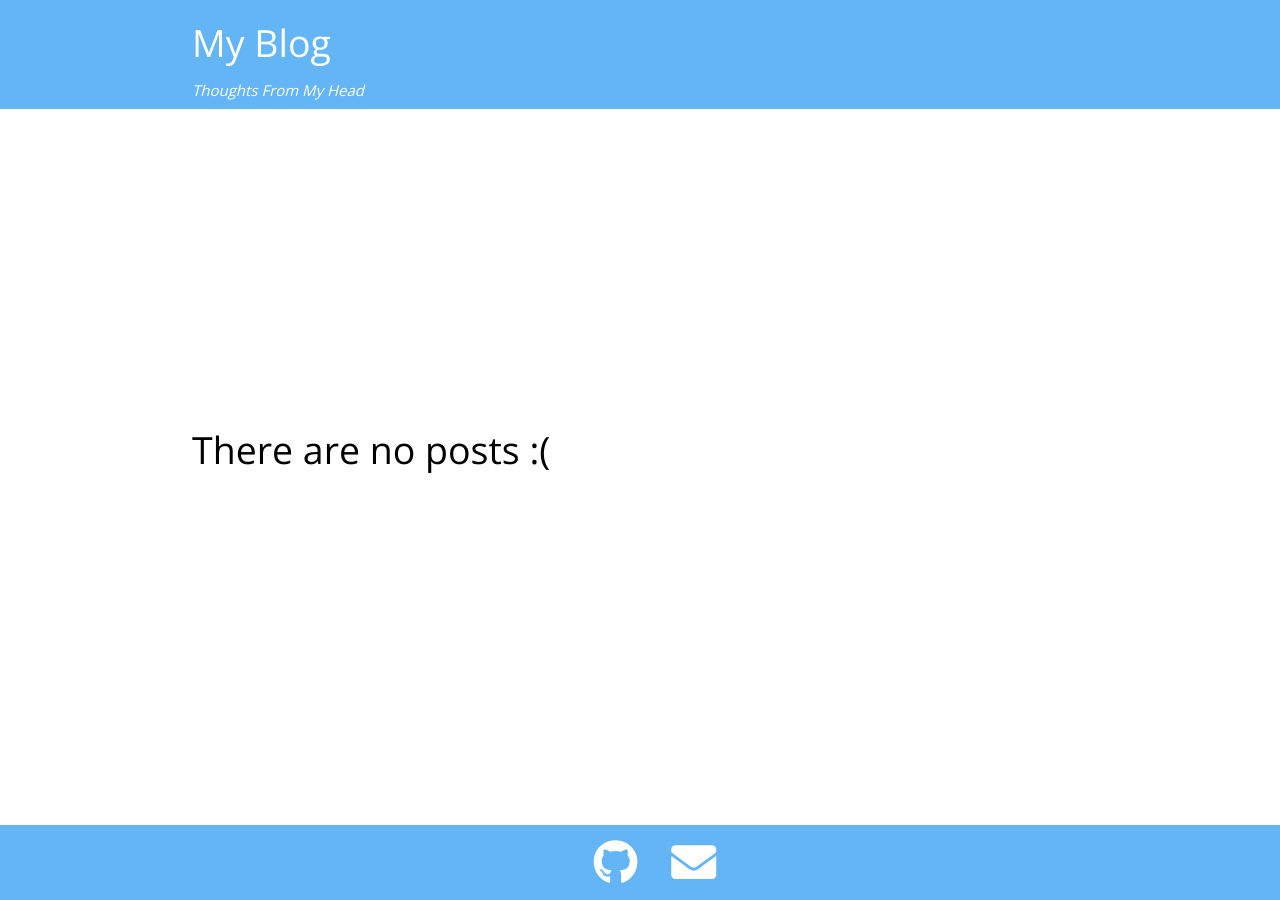
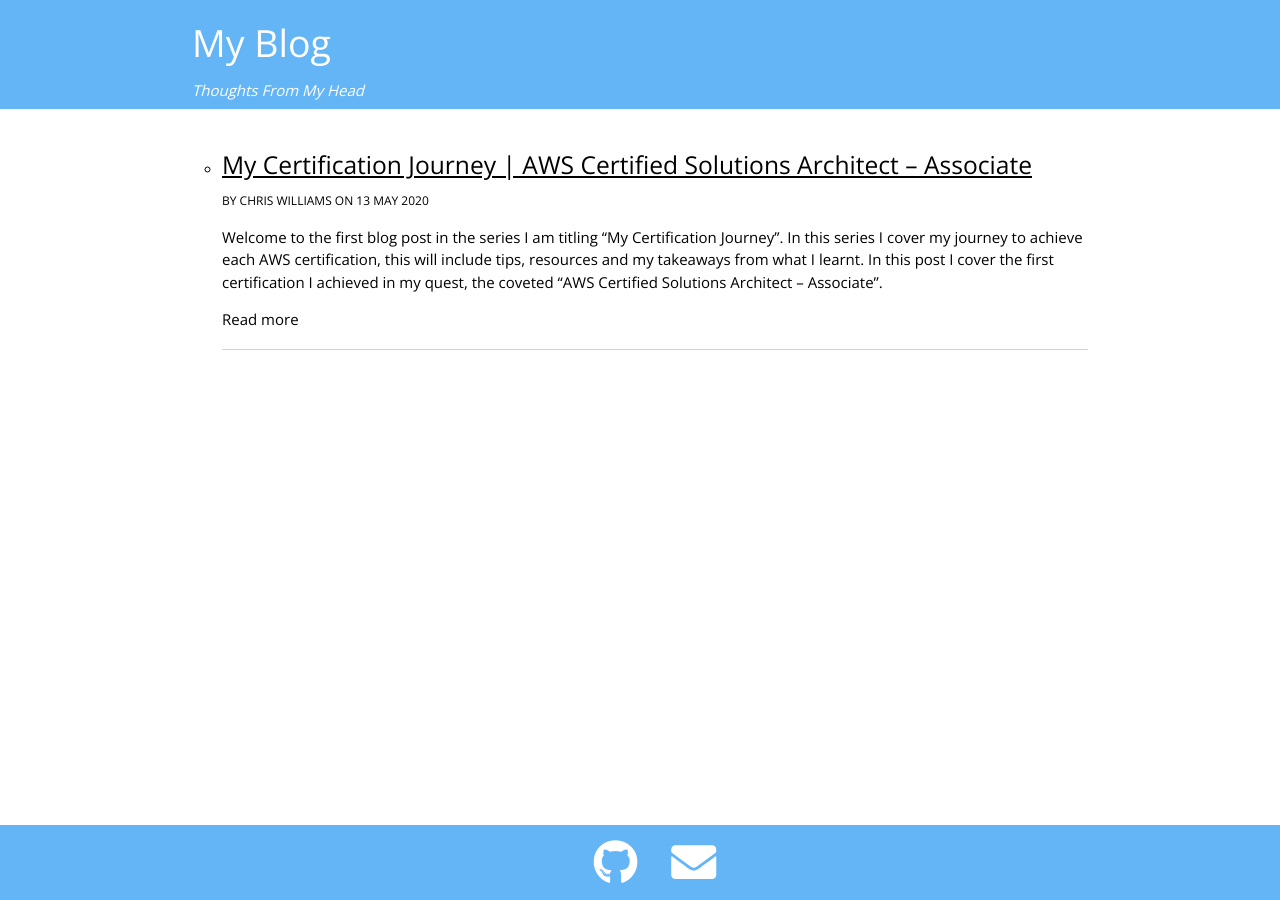
Before and after one commit to chrisw-devops/cwilliams.io, a Jekyll site: the page built from src/blog-index.html, in a window 1280 px wide and 900 px high. Built offline with Jekyll 4.4.1, drawn with Linux system fonts in a browser that asks for light colours; nearby versions of some CDN libraries; a style sheet for code colours, icons or effects is not loaded; some of the changed lines change nothing that is shown.

Commit message:
Added the CSAA certification post

```diff
--- /dev/null
+++ b/src/_posts/2020-05-13-certification-solutions-architect-associate.md
@@ -0,0 +1,52 @@
+---
+layout: blog-post
+title: My Certification Journey | AWS Certified Solutions Architect – Associate
+categories: my-certification-journey
+tags: ['certification', 'aws']
+---
+Welcome to the first blog post in the series I am titling "My Certification Journey".  In this series I cover my journey to achieve each AWS certification, this will include tips, resources and my takeaways from what I learnt.  In this post I cover the first certification I achieved in my quest, the coveted "AWS Certified Solutions Architect – Associate".
+<!--more-->
+
+## Basic Information
+- Duration: 130 minutes
+- Price: $150
+- [Exam Guide](https://d1.awsstatic.com/training-and-certification/docs-sa-assoc/AWS-Certified-Solutions-Architect-Associate_Exam-Guide.pdf)
+- [Sample Questions](https://d1.awsstatic.com/training-and-certification/docs/AWS_Certified_Solutions_Architect_Associate_Sample_Questions.pdf)
+
+## The AWS Certification Process
+
+Before discussing the Solutions Architect Associate exam, lets review the certification process as of the date of this post. As of now there are 12 total certifications split across 4 levels of difficulty.
+
+- Foundational - Targeted at individuals who require a general overview of AWS and cloud best practices.
+- Associate - Targeted at individuals with a modest amount of AWS experience.
+- Professional - Targeted at individuals with an in-depth knowledge of AWS services in a professional capacity.
+- Specialty - Targeted at individuals in a role that requires specialist knowledge of particular AWS services.
+
+So why would I decide to go through the certification process? Well I had been using AWS for several years and now wanted to validate the knowledge and skills I had acquired, additionally I wanted to fill in the cracks around services that I hadn't had as much exposure to.
+
+I am a firm believer in the value of education and learning, to pass these certifications I didn't want to just know the answers, I also wanted to have a firm understanding of the services and best practices.
+
+## Passing My First Certification
+
+In August 2018 I finally decided it was time to start my certification process, and the Solutions Architect - Associate would be the first stop on the journey. I booked my exam for the following month so that I had a date to aim for and got set for studying.
+
+The [Solutions Architect - Associate](https://aws.amazon.com/certification/certified-solutions-architect-associate/) exam is targeted at individuals who architect network/application solutions in their role, using the best practices for resilience, performance, security and cost-effectiveness.
+
+For this exam I used the [course](https://acloud.guru/learn/aws-certified-solutions-architect-associate) produced by Ryan Kroonenburg at A Cloud Guru, for anyone sitting this exam I highly recommend the courses produced by the talented team at A Cloud Guru.
+
+I spent weekends watching a few of the videos, many of the services I'd already experienced, however some services such as [Snowball](https://aws.amazon.com/snowball/) and [Storage Gateway](https://aws.amazon.com/storagegateway/) I was able to gain more insight into how they're used.
+
+Additionally through reading the [Well-Architected Framework](https://aws.amazon.com/architecture/well-architected/) I was able to understand the thought processes that went into designing the AWS architecture. The framework is designed to help architects make the best decisions for their architectures and is a must for anyone who wants to perform a cloud architecture based role using AWS.
+
+When it came to exam I arrived at the exam centre feeling prepared but cautious. The exam itself is multiple choice, this does not however mean that it is a simple walkthrough. The exams questions are scenarios that test that you understand the AWS architecture enough to recommend the best approach to a solution based upon a modifier. The modifier could be security, performance or cost, this will decide the correct option to choose.
+
+After 43 minutes I completed my last question, I submitted the exam and was pleased to see the conglaturatory message that I had passed my first AWS certification. Having achieved this I was elated, but knew that a long journey remained to achieve the remaining certifications. In my next article I will be discussing the next certification along the way, AWS Certified Devloper - Associate.
+
+## Primary Services Covered
+- [EC2](https://aws.amazon.com/ec2/)
+- [VPC](https://aws.amazon.com/vpc/)
+- [RDS](https://aws.amazon.com/rds/)
+- [S3](https://aws.amazon.com/s3/)
+- [IAM](https://aws.amazon.com/iam/)
+- [CloudWatch](https://aws.amazon.com/cloudwatch/)
+- [ELB](https://aws.amazon.com/elasticloadbalancing/)
--- a/src/css/main.css
+++ b/src/css/main.css
@@ -34,6 +34,11 @@ a {
 
 a:hover {
     text-decoration: underline;
+}
+
+.full-height ul li{
+    list-style-type: circle;
+    margin-left: 2rem;
 }
 
 .post-author-tag {
```
